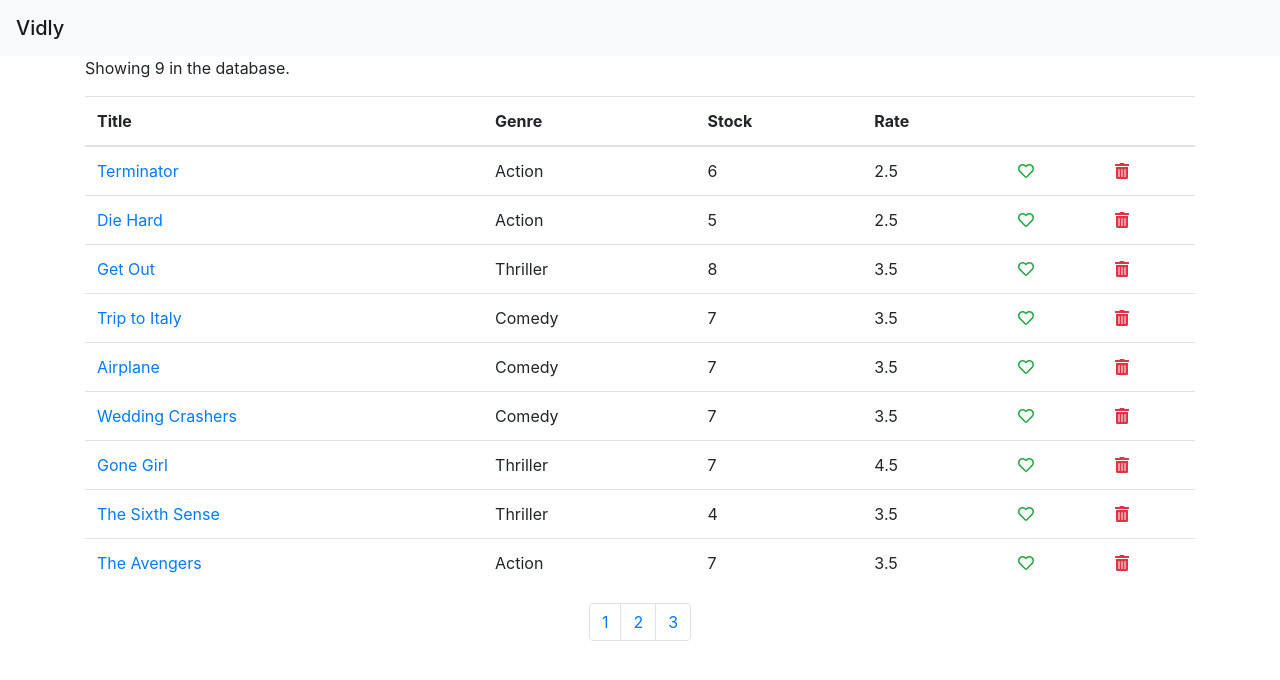
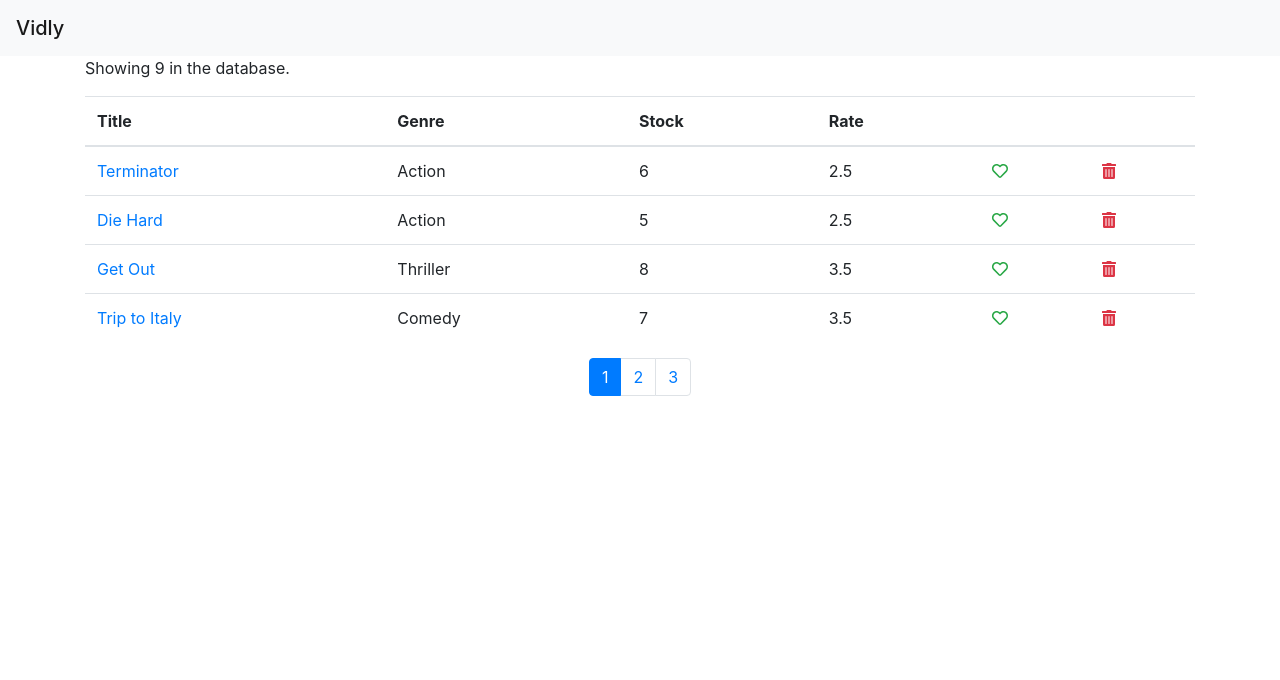
Before and after one commit to OL73/Vidly, a React (Create React App) app: page /movies in a window 1280 px wide. Shown: the top 680 px of the page. Built offline with nearby package versions, Linux system fonts and the light colour scheme.

Commit message:
ajout d'une pagination

```diff
--- a/package.json
+++ b/package.json
@@ -12,6 +12,7 @@
     "@testing-library/user-event": "^7.2.1",
     "bootstrap": "^4.5.3",
     "font-awesome": "^4.7.0",
+    "lodash": "^4.17.20",
     "npm-check-updates": "^10.2.2",
     "react": "^16.14.0",
     "react-dom": "^16.14.0",
--- a/src/components/MovieDetails.jsx
+++ b/src/components/MovieDetails.jsx
@@ -4,7 +4,12 @@ const MovieDetails = (props) => {
   return (
     <div>
       <h2>Movie Details - {props.match.params.id}</h2>
-      <button className="btn btn-primary btn-sm">Save</button>
+      <button
+        className="btn btn-primary btn-sm"
+        onClick={() => props.history.push("/movies")}
+      >
+        Save
+      </button>
     </div>
   );
 };
--- /dev/null
+++ b/src/components/Utils/paginate.js
@@ -0,0 +1,9 @@
+import _ from "lodash";
+
+export function paginate(items, pageNumber, pageSize) {
+  // récupération de l'index pour initialiser la découpe du tableau de movies
+  const startIndex = (pageNumber - 1) * pageSize;
+
+  // on retourne le tableau de movies (items) découpé à partir de startIndex et on prend le nombre movies souhaités (pageSize)
+  return _(items).slice(startIndex).take(pageSize).value();
+}
--- a/src/components/movies.jsx
+++ b/src/components/movies.jsx
@@ -5,10 +5,13 @@ import { faTrashAlt } from "@fortawesome/free-solid-svg-icons";
 import Like from "./like";
 import Pagination from "./pagination";
 import { Link } from "react-router-dom";
+import { paginate } from "./Utils/paginate";
 
 class Movies extends Component {
   state = {
     movies: getMovies(),
+    itemsPerPage: 4,
+    currentPage: 1,
   };
 
   componentDidMount() {
@@ -31,8 +34,16 @@ class Movies extends Component {
     this.setState({ movies });
   };
 
+  handlePage = (page) => {
+    this.setState({ currentPage: page });
+  };
+
   renderMovies() {
-    return this.state.movies.map((movie, index) => {
+    const { movies: allMovies, itemsPerPage, currentPage } = this.state;
+
+    const movies = paginate(allMovies, currentPage, itemsPerPage);
+
+    return movies.map((movie, index) => {
       return (
         <tr key={movie._id}>
           {/* <th scope="row">{movie._id}</th> */}
@@ -74,6 +85,7 @@ class Movies extends Component {
 
   render() {
     const { length: count } = this.state.movies;
+    const { itemsPerPage, currentPage } = this.state;
 
     if (count === 0) return "There is no movies !";
 
@@ -94,7 +106,12 @@ class Movies extends Component {
           </thead>
           <tbody>{this.renderMovies()}</tbody>
         </table>
-        <Pagination />
+        <Pagination
+          moviesSize={count}
+          itemsPerPage={itemsPerPage}
+          currentPage={currentPage}
+          onHandlePage={this.handlePage}
+        />
       </>
     );
   }
--- a/src/components/pagination.jsx
+++ b/src/components/pagination.jsx
@@ -1,21 +1,36 @@
 import React from "react";
+import _ from "lodash";
+import { Link } from "react-router-dom";
 
-const Pagination = () => {
+const Pagination = ({
+  moviesSize,
+  itemsPerPage,
+  onHandlePage,
+  currentPage,
+}) => {
+  // Math.ceil permet d'obtenir l'arrondi et d'afficher ou non la pagination si nbPages > 1
+  const nbPages = Math.ceil(moviesSize / itemsPerPage);
+
+  if (nbPages === 1) return null;
+
+  // utilisation de lodash pour obtenir un tableau qui va contenir le nombre de pages
+  const tabPages = _.range(1, nbPages + 1);
+
   return (
     <nav
       className="d-flex justify-content-center"
       aria-label="Page navigation example"
     >
       <ul className="pagination ">
-        <li className="page-item">
-          <a className="page-link">1</a>
-        </li>
-        <li className="page-item">
-          <a className="page-link">2</a>
-        </li>
-        <li className="page-item">
-          <a className="page-link">3</a>
-        </li>
+        {tabPages.map((page) => (
+          <li
+            key={page}
+            className={page === currentPage ? "page-item active" : "page-item"}
+            onClick={() => onHandlePage(page)}
+          >
+            <a className="page-link">{page}</a>
+          </li>
+        ))}
       </ul>
     </nav>
   );
```
Also changed, not shown: 2 other files (tests, documents, lock files or other folders).
